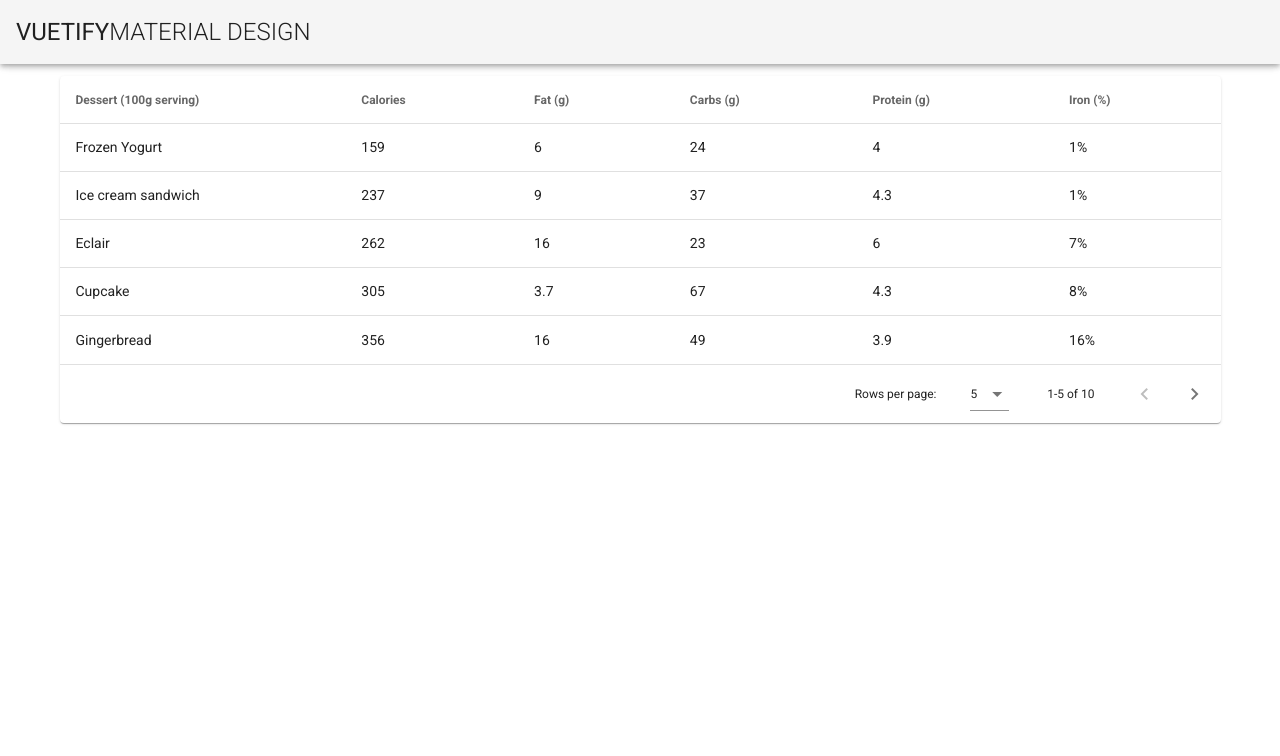
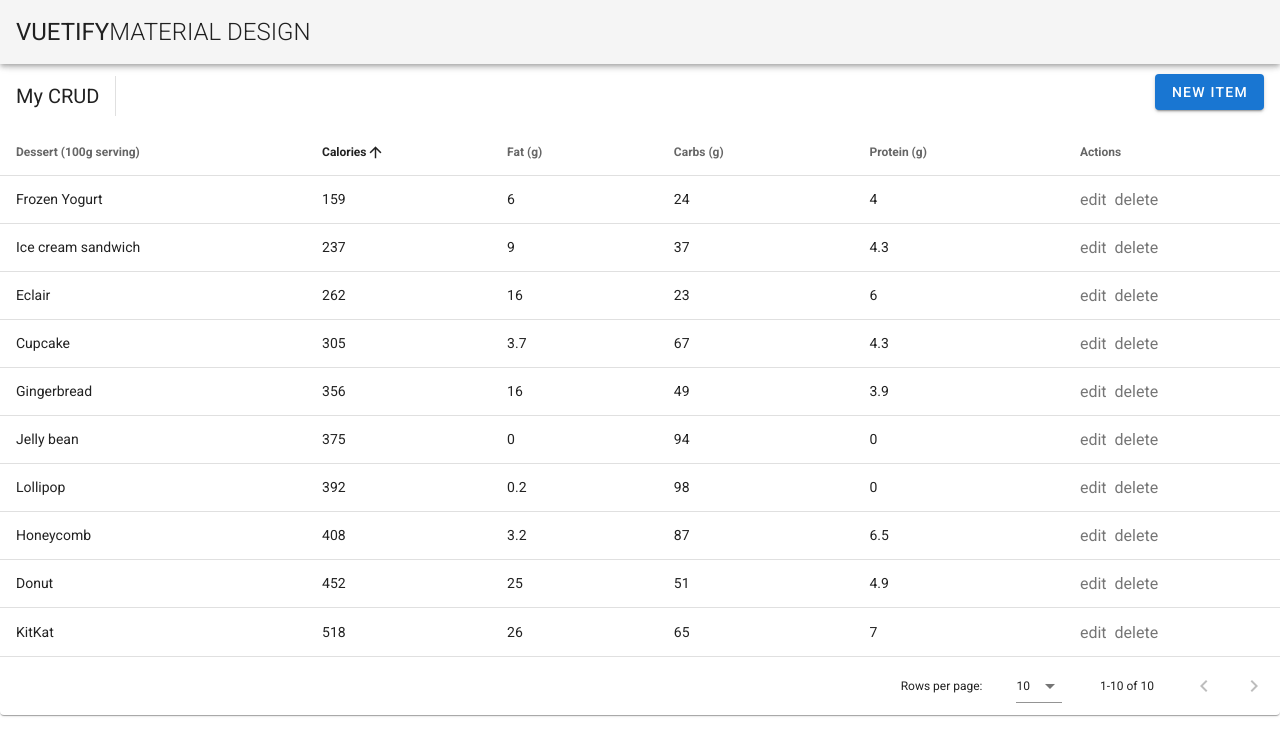
Before and after one commit to kingalione/Car-sharing-app, a Vue app: page /#/ in a window 1280 px wide. Shown: the top 756 px of the page. Built offline with nearby package versions, Linux system fonts and the light colour scheme.

Commit message:
add example data table

```diff
--- a/src/components/EditableTable.vue
+++ b/src/components/EditableTable.vue
@@ -1,18 +1,64 @@
 <template>
+  <v-data-table :headers="headers" :items="desserts" sort-by="calories" class="elevation-1">
+    <template v-slot:top>
+      <v-toolbar flat color="white">
+        <v-toolbar-title>My CRUD</v-toolbar-title>
+        <v-divider class="mx-4" inset vertical></v-divider>
+        <v-spacer></v-spacer>
+        <v-dialog v-model="dialog" max-width="500px">
+          <template v-slot:activator="{ on }">
+            <v-btn color="primary" dark class="mb-2" v-on="on">New Item</v-btn>
+          </template>
+          <v-card>
+            <v-card-title>
+              <span class="headline">{{ formTitle }}</span>
+            </v-card-title>
+
+            <v-card-text>
               <v-container>
-    <v-layout text-center wrap>
-      <v-flex mb-5 xs12>
-        <v-data-table :headers="headers" :items="desserts" :items-per-page="5" class="elevation-1"></v-data-table>
-      </v-flex>
-    </v-layout>
+                <v-row>
+                  <v-col cols="12" sm="6" md="4">
+                    <v-text-field v-model="editedItem.name" label="Dessert name"></v-text-field>
+                  </v-col>
+                  <v-col cols="12" sm="6" md="4">
+                    <v-text-field v-model="editedItem.calories" label="Calories"></v-text-field>
+                  </v-col>
+                  <v-col cols="12" sm="6" md="4">
+                    <v-text-field v-model="editedItem.fat" label="Fat (g)"></v-text-field>
+                  </v-col>
+                  <v-col cols="12" sm="6" md="4">
+                    <v-text-field v-model="editedItem.carbs" label="Carbs (g)"></v-text-field>
+                  </v-col>
+                  <v-col cols="12" sm="6" md="4">
+                    <v-text-field v-model="editedItem.protein" label="Protein (g)"></v-text-field>
+                  </v-col>
+                </v-row>
               </v-container>
+            </v-card-text>
+
+            <v-card-actions>
+              <v-spacer></v-spacer>
+              <v-btn color="blue darken-1" text @click="close">Cancel</v-btn>
+              <v-btn color="blue darken-1" text @click="save">Save</v-btn>
+            </v-card-actions>
+          </v-card>
+        </v-dialog>
+      </v-toolbar>
+    </template>
+    <template v-slot:item.action="{ item }">
+      <v-icon small class="mr-2" @click="editItem(item)">edit</v-icon>
+      <v-icon small @click="deleteItem(item)">delete</v-icon>
+    </template>
+    <template v-slot:no-data>
+      <v-btn color="primary" @click="initialize">Reset</v-btn>
+    </template>
+  </v-data-table>
 </template>
 
-<script lang="ts">
-import Vue from "vue";
-
-export default Vue.extend({
+<script>
+export default {
   data: () => ({
+    dialog: false,
     headers: [
       {
         text: "Dessert (100g serving)",
@@ -24,90 +70,138 @@
       { text: "Fat (g)", value: "fat" },
       { text: "Carbs (g)", value: "carbs" },
       { text: "Protein (g)", value: "protein" },
-      { text: "Iron (%)", value: "iron" }
+      { text: "Actions", value: "action", sortable: false }
     ],
-    desserts: [
+    desserts: [],
+    editedIndex: -1,
+    editedItem: {
+      name: "",
+      calories: 0,
+      fat: 0,
+      carbs: 0,
+      protein: 0
+    },
+    defaultItem: {
+      name: "",
+      calories: 0,
+      fat: 0,
+      carbs: 0,
+      protein: 0
+    }
+  }),
+  computed: {
+    formTitle() {
+      return this.editedIndex === -1 ? "New Item" : "Edit Item";
+    }
+  },
+  watch: {
+    dialog(val) {
+      val || this.close();
+    }
+  },
+  created() {
+    this.initialize();
+  },
+  methods: {
+    initialize() {
+      this.desserts = [
         {
           name: "Frozen Yogurt",
           calories: 159,
           fat: 6.0,
           carbs: 24,
-        protein: 4.0,
-        iron: "1%"
+          protein: 4.0
         },
         {
           name: "Ice cream sandwich",
           calories: 237,
           fat: 9.0,
           carbs: 37,
-        protein: 4.3,
-        iron: "1%"
+          protein: 4.3
         },
         {
           name: "Eclair",
           calories: 262,
           fat: 16.0,
           carbs: 23,
-        protein: 6.0,
-        iron: "7%"
+          protein: 6.0
         },
         {
           name: "Cupcake",
           calories: 305,
           fat: 3.7,
           carbs: 67,
-        protein: 4.3,
-        iron: "8%"
+          protein: 4.3
         },
         {
           name: "Gingerbread",
           calories: 356,
           fat: 16.0,
           carbs: 49,
-        protein: 3.9,
-        iron: "16%"
+          protein: 3.9
         },
         {
           name: "Jelly bean",
           calories: 375,
           fat: 0.0,
           carbs: 94,
-        protein: 0.0,
-        iron: "0%"
+          protein: 0.0
         },
         {
           name: "Lollipop",
           calories: 392,
           fat: 0.2,
           carbs: 98,
-        protein: 0,
-        iron: "2%"
+          protein: 0
         },
         {
           name: "Honeycomb",
           calories: 408,
           fat: 3.2,
           carbs: 87,
-        protein: 6.5,
-        iron: "45%"
+          protein: 6.5
         },
         {
           name: "Donut",
           calories: 452,
           fat: 25.0,
           carbs: 51,
-        protein: 4.9,
-        iron: "22%"
+          protein: 4.9
         },
         {
           name: "KitKat",
           calories: 518,
           fat: 26.0,
           carbs: 65,
-        protein: 7,
-        iron: "6%"
+          protein: 7
         }
-    ]
-  })
-});
+      ];
+    },
+    editItem(item) {
+      this.editedIndex = this.desserts.indexOf(item);
+      this.editedItem = Object.assign({}, item);
+      this.dialog = true;
+    },
+    deleteItem(item) {
+      const index = this.desserts.indexOf(item);
+      confirm("Are you sure you want to delete this item?") &&
+        this.desserts.splice(index, 1);
+    },
+    close() {
+      this.dialog = false;
+      setTimeout(() => {
+        this.editedItem = Object.assign({}, this.defaultItem);
+        this.editedIndex = -1;
+      }, 300);
+    },
+    save() {
+      if (this.editedIndex > -1) {
+        Object.assign(this.desserts[this.editedIndex], this.editedItem);
+      } else {
+        this.desserts.push(this.editedItem);
+      }
+      this.close();
+    }
+  }
+};
 </script>
--- a/src/router.ts
+++ b/src/router.ts
@@ -1,6 +1,6 @@
 import Vue from 'vue';
 import Router from 'vue-router';
-import Home from './views/Home.vue';
+import Dashboard from './views/Dashboard.vue';
 
 Vue.use(Router);
 
@@ -8,17 +8,8 @@
   routes: [
     {
       path: '/',
-      name: 'home',
-      component: Home
-    },
-    {
-      path: '/about',
-      name: 'about',
-      // route level code-splitting
-      // this generates a separate chunk (about.[hash].js) for this route
-      // which is lazy-loaded when the route is visited.
-      component: () =>
-        import(/* webpackChunkName: "about" */ './views/About.vue')
+      name: 'dashboard',
+      component: Dashboard
     }
   ]
 });
--- a/src/views/About.vue
+++ /dev/null
@@ -1,5 +0,0 @@
-<template>
-  <div class="about">
-    <h1>This is an about page</h1>
-  </div>
-</template>
```
Also changed, not shown: src/views/Dashboard.vue (renamed from src/views/Home.vue, +4 -4 lines). Lines whose indentation alone changed are shown as unchanged.
